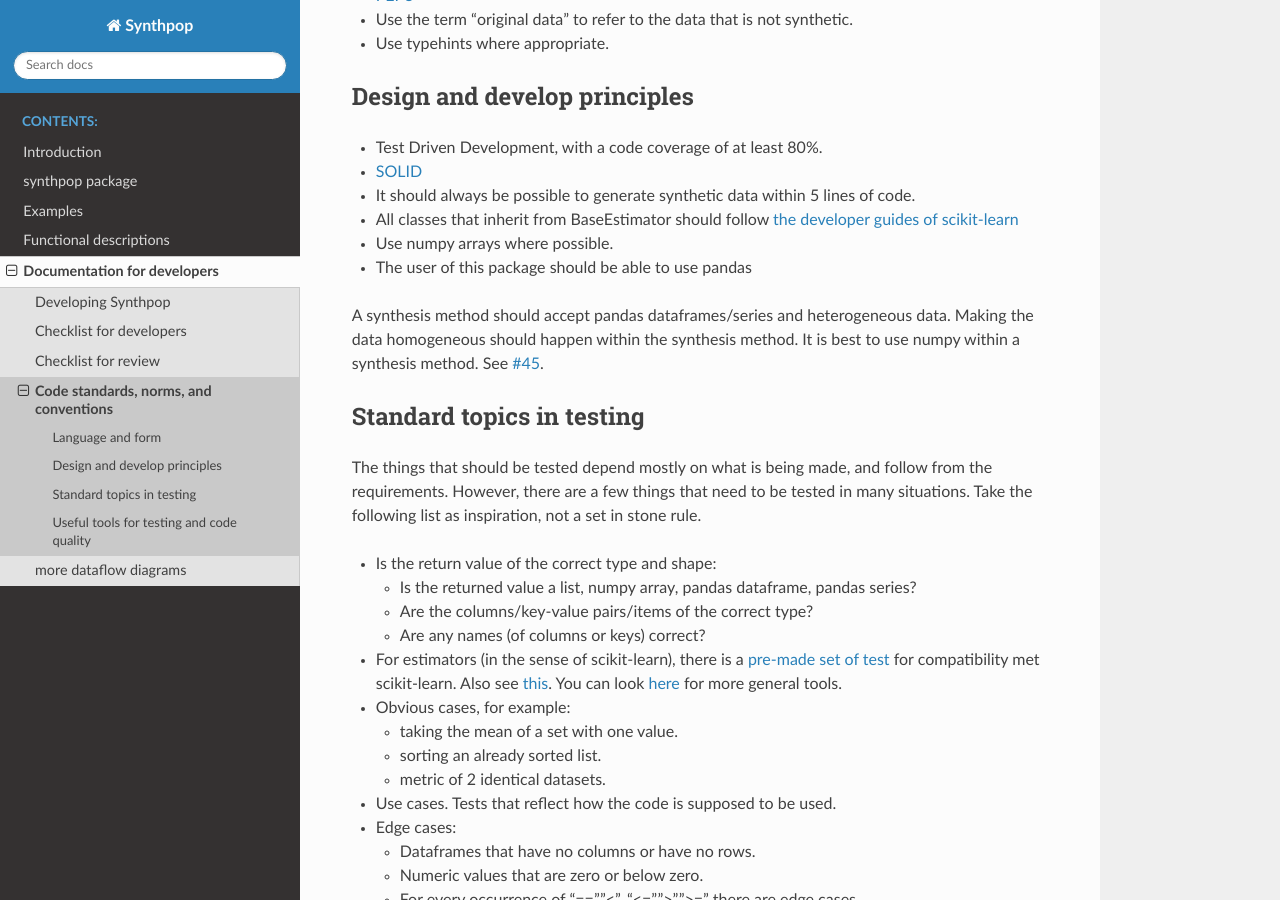
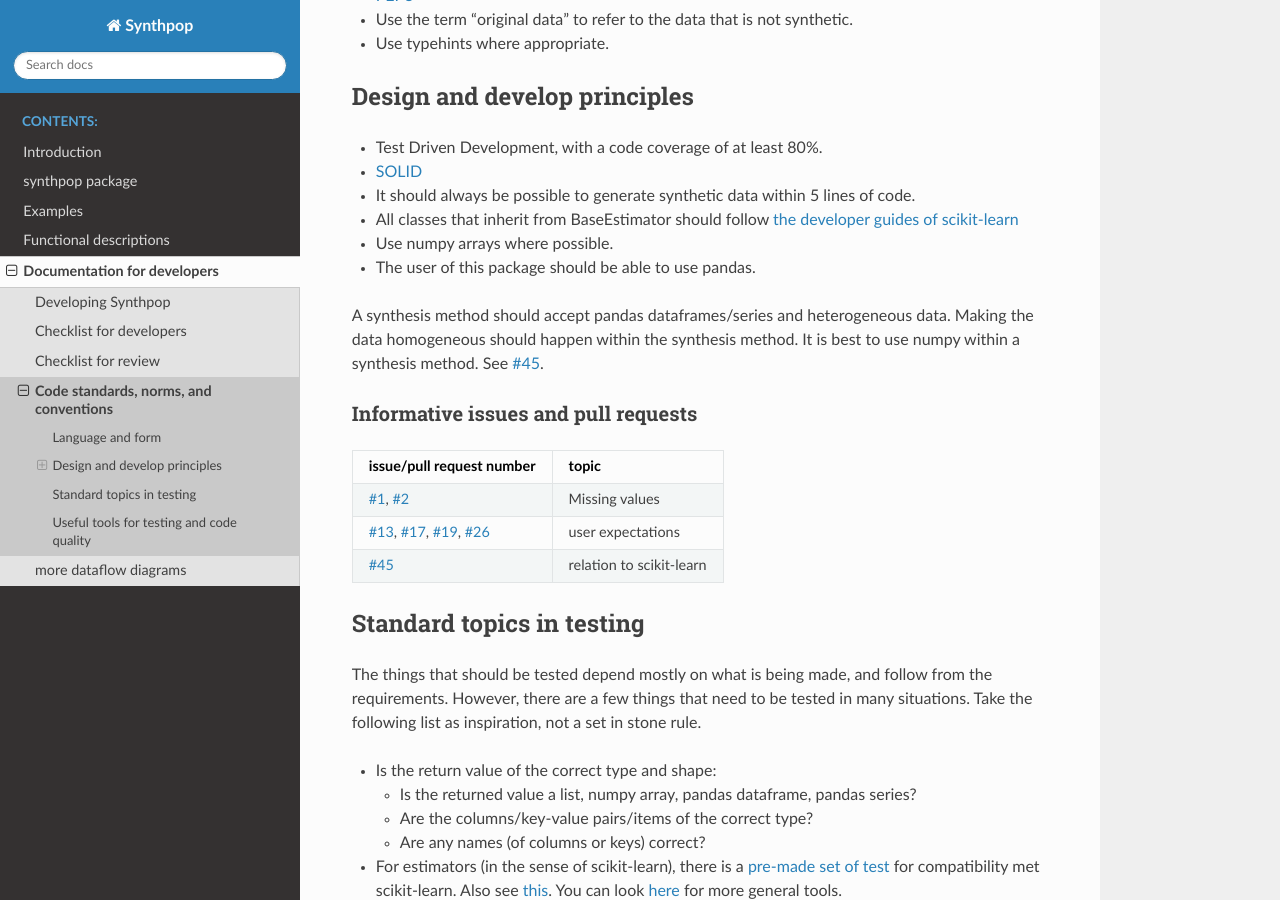
Before and after one commit to duonl/synthpop-py, a Sphinx documentation site: the page built from docs/source/developer/code_standards_and_norms.md, in a window 1280 px wide and 900 px high, scrolled down 352 px. Built offline with Sphinx 7.4.7 and the Read the Docs theme 3.1.0, drawn with Linux system fonts in a browser that asks for light colours.

Commit message:
47 create list of solved issues where decisions where made (#54)
* made a list of informative issues

* minor change

* typo

---------

Co-authored-by: anneliesdej <113341080+anneliesdej@users.noreply.github.com>

```diff
--- a/docs/source/developer/code_standards_and_norms.md
+++ b/docs/source/developer/code_standards_and_norms.md
@@ -16,14 +16,18 @@ See this document as a tie-breaker when there are multiple equally well options,
 - It should always be possible to generate synthetic data within 5 lines of code.
 - All classes that inherit from BaseEstimator should follow [the developer guides of scikit-learn](https://scikit-learn.org/stable/developers/develop.html)
 - Use numpy arrays where possible.
-- The user of this package should be able to use pandas
+- The user of this package should be able to use pandas.
 
 A synthesis method should accept pandas dataframes/series and heterogeneous data.
 Making the data homogeneous should happen within the synthesis method.
 It is best to use numpy within a synthesis method. See [#45](https://github.com/Synthpop-data/synthpop-py/issues/45).
 
-
-
+### Informative issues and pull requests
+| issue/pull request number | topic |
+| ------------------------- | ----- |
+| [#1](https://github.com/Synthpop-data/synthpop-py/issues/1), [#2](https://github.com/Synthpop-data/synthpop-py/pull/2)| Missing values |
+| [#13](https://github.com/Synthpop-data/synthpop-py/issues/13), [#17](https://github.com/Synthpop-data/synthpop-py/issues/17), [#19](https://github.com/Synthpop-data/synthpop-py/pull/19), [#26](https://github.com/Synthpop-data/synthpop-py/pull/26)| user expectations|
+| [#45](https://github.com/Synthpop-data/synthpop-py/issues/45) | relation to scikit-learn |
 
 ## Standard topics in testing
 
@@ -52,8 +56,6 @@ However, there are a few things that need to be tested in many situations. Take
 
 ## Useful tools for testing and code quality
 
-
-
 - Code Spell Checker extension for vscode.
 - autopep8 extension for vscode.
 - pytest-cov for code coverage of the unit tests. (installed if you installed this package with the dev dependency group)
```
Also changed, not shown: docs/source/developer/checklist_for_review.md (+1 -1 lines).
